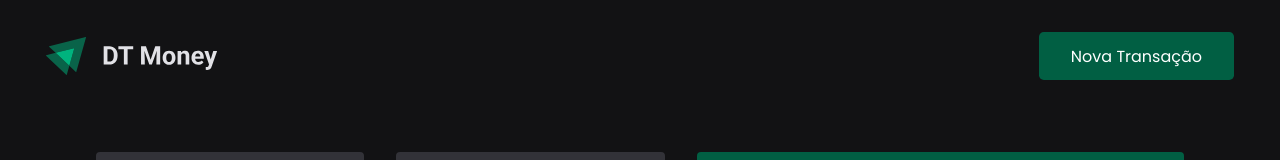
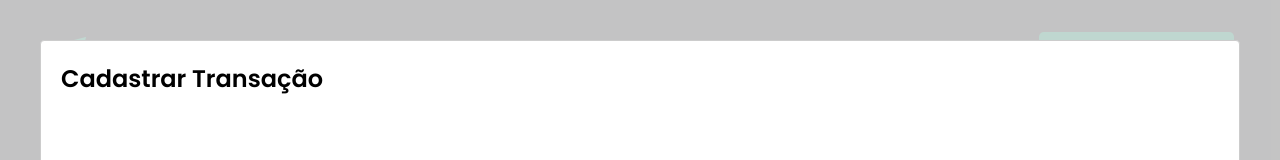
Before and after one commit to eric-antonio/dtmoney-app, a React (Create React App) app: page / in a window 1280 px wide. Both pictures are taken after a click on the button "Nova Transação". Shown: the top 160 px of the page. Built offline with nearby package versions, Linux system fonts and the light colour scheme; no server answers; what miragejs would draw is missing.

Commit message:
Modal is openig

```diff
--- a/package.json
+++ b/package.json
@@ -13,6 +13,7 @@
     "axios": "^1.5.0",
     "react": "^18.2.0",
     "react-dom": "^18.2.0",
+    "react-modal": "^3.16.1",
     "react-scripts": "5.0.1",
     "styled-components": "^6.0.5",
     "typescript": "^4.9.5",
@@ -43,6 +44,7 @@
     ]
   },
   "devDependencies": {
+    "@types/react-modal": "^3.16.0",
     "miragejs": "^0.1.47"
   }
 }
--- a/src/components/Header/index.tsx
+++ b/src/components/Header/index.tsx
@@ -1,17 +1,34 @@
-import React from 'react';
+import React, { useState } from 'react';
+
+import Modal from 'react-modal';
 
 import logoImg from '../../assets/Logo.svg'
 import { Container , Content } from './styles';
 
 
 export function Header(){
+
+    const [isNewTransactionModalOpen, setIsNewTransactionModalOpen] = useState(false);
+
+    function handelNewOpenTransactionModal(){
+        setIsNewTransactionModalOpen(true);
+
+    }
+
+    function handelCloseTransactionModal(){
+        setIsNewTransactionModalOpen(false);
+    }
     return(
         <Container>
             <Content>
                 <img src={logoImg} alt='Dt money'/>
-                <button type='button'>
-                Nova Transação
+                <button type='button' onClick={handelNewOpenTransactionModal}>
+                    Nova Transação
                 </button>
+
+                <Modal isOpen={isNewTransactionModalOpen}>
+                    <h2>Cadastrar Transação</h2>
+                </Modal>
             </Content>
 
         </Container>
```
Also changed, not shown: 1 other file (tests, documents, lock files or other folders).
